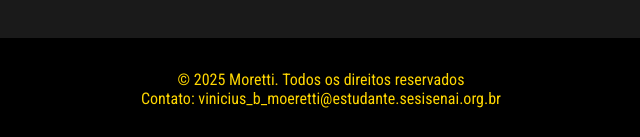
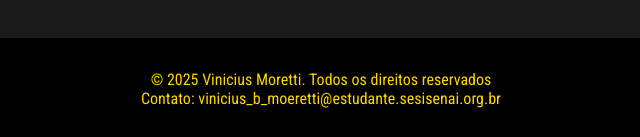
Before and after one commit to MOR3TTI/projeto_v2, a plain HTML site: page index.html in a window 1280 px wide. Shown: the part 1823-1960 px from the top of the page, 319-959 px from the left. Drawn offline with Linux system fonts and the light colour scheme.

Commit message:
UPDATE - adicionei meu nome ao creditos

```diff
--- a/index.html
+++ b/index.html
@@ -80,7 +80,7 @@
 
 
     <footer class="footer">
-        <p>© 2025 Moretti. Todos os direitos reservados</p>
+        <p>© 2025   Vinicius Moretti. Todos os direitos reservados</p>
         <p>Contato: vinicius_b_moeretti@estudante.sesisenai.org.br</p>
     </footer>
 </body>
```
